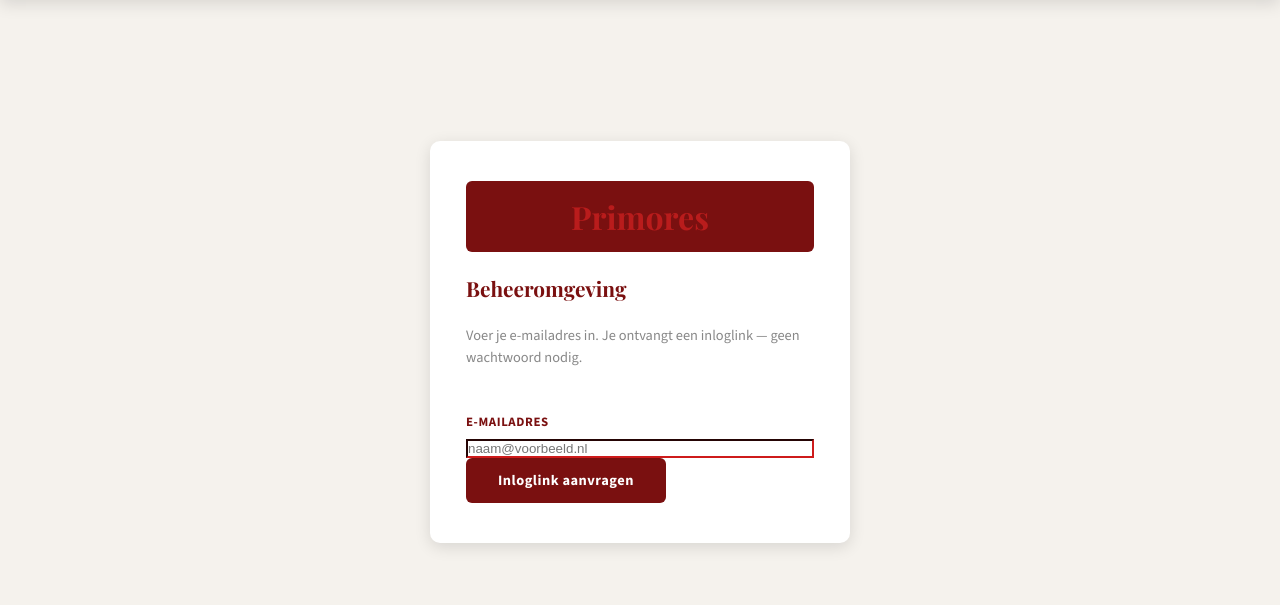
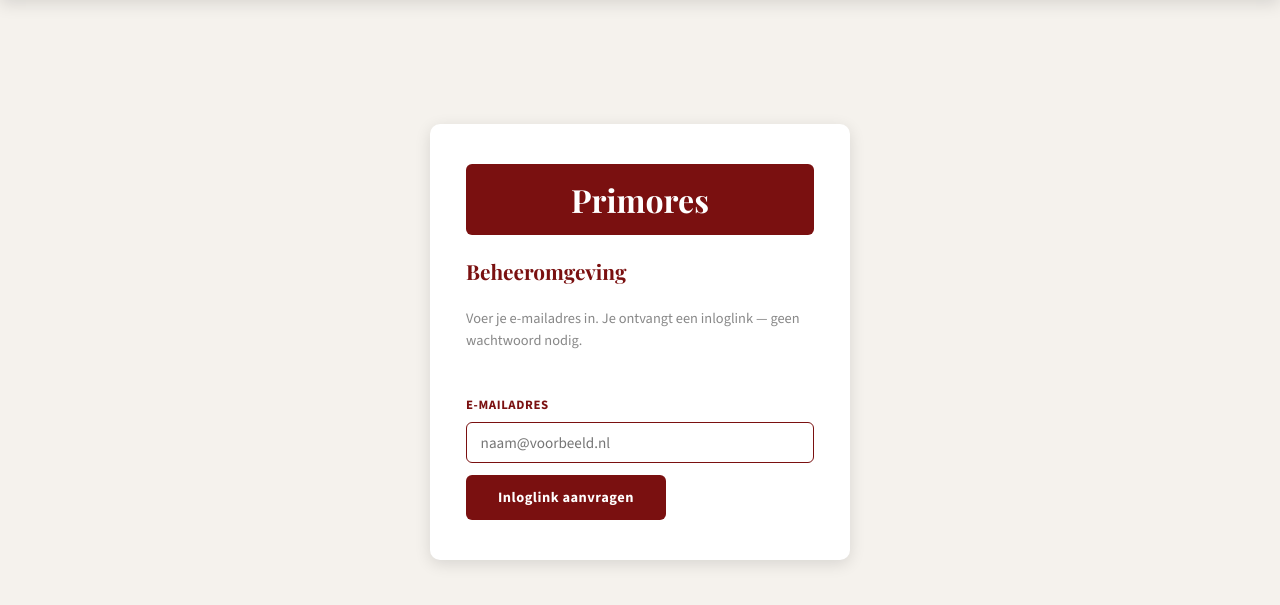
Before and after one commit to it-mannetje/primores, a Flask app: page /admin/login in a window 1280 px wide. Shown: the part 116-721 px from the top of the page. Run offline with Flask 3, Linux system fonts and the light colour scheme; some web fonts are replaced.

Commit message:
Fix login page styling and email input height
- Change login logo text from gold to white
- Add spacing between email field and submit button on login page
- Add input[type=email] to field CSS selector so height matches other inputs

Co-Authored-By: Claude Sonnet 4.6 <noreply@anthropic.com>

```diff
--- a/static/css/style.css
+++ b/static/css/style.css
@@ -979,6 +979,7 @@ a   { color: inherit; text-decoration: none; }
 .field input[type="text"],
 .field input[type="number"],
 .field input[type="url"],
+.field input[type="email"],
 .field select,
 .field textarea {
   font-family: var(--sans);
@@ -994,7 +995,8 @@ a   { color: inherit; text-decoration: none; }
 
 .field input:focus,
 .field select:focus,
-.field textarea:focus {
+.field textarea:focus,
+.field input[type="email"]:focus {
   outline: none;
   border-color: var(--navy);
 }
@@ -1137,7 +1139,7 @@ form-group legend {
   font-family: var(--serif);
   font-size: 2rem;
   font-weight: 700;
-  color: var(--gold);
+  color: var(--white);
   background: var(--navy);
   padding: .6rem 1rem;
   border-radius: var(--radius);
@@ -1150,7 +1152,7 @@ form-group legend {
   color: var(--navy);
 }
 
-.login-box .btn-submit { align-self: stretch; text-align: center; }
+.login-box .btn-submit { align-self: stretch; text-align: center; margin-top: .75rem; }
 
 
 /* ══════════════════════════════════════════════════════
```
